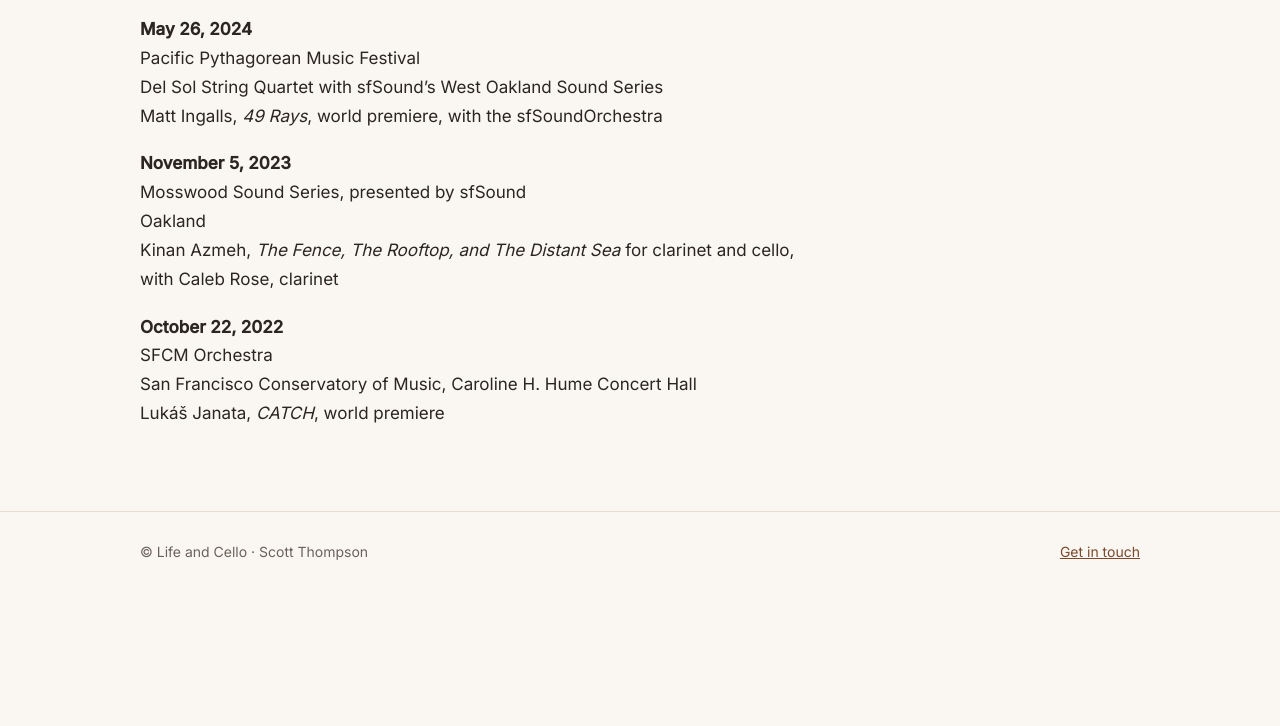
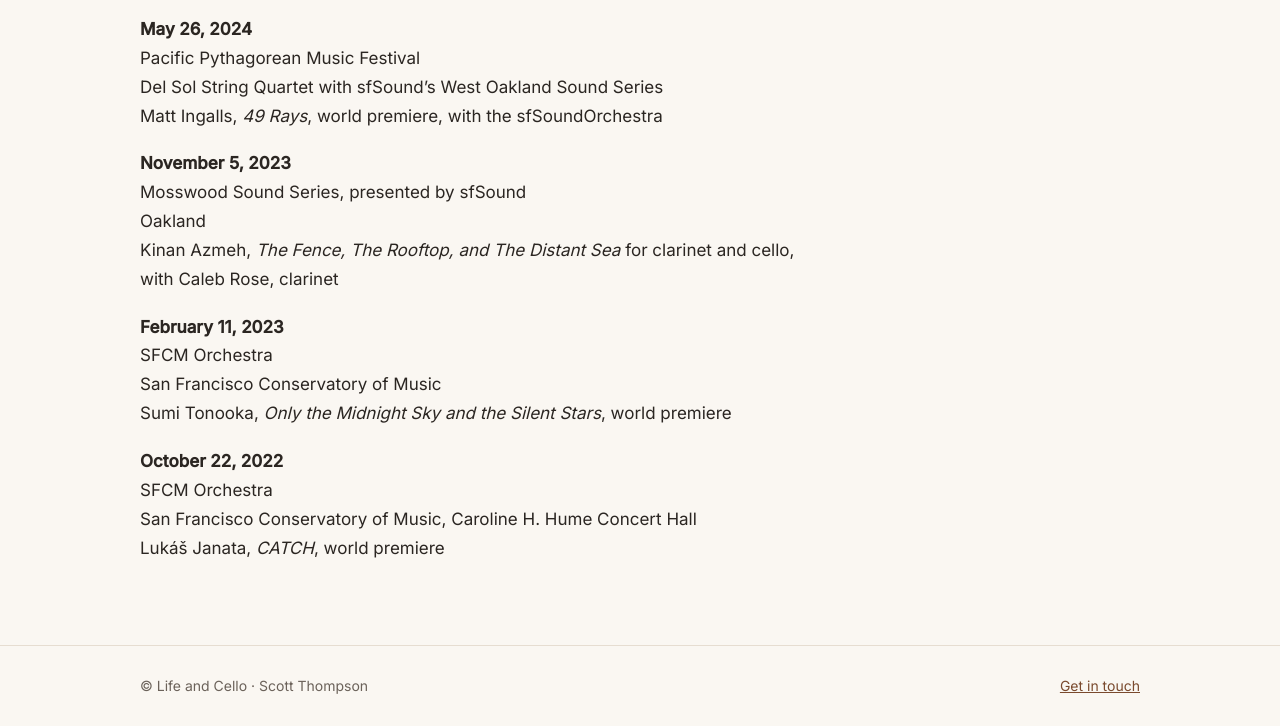
Before and after one commit to lurk1ndog/lifeandcello-site, a plain HTML site: page events/index.html in a window 1280 px wide. Shown: the part 1655-2381 px from the top of the page. Before the commit the page ends 2247 px from the top, so only its background shows below. Drawn offline with nearby package versions, Linux system fonts and the light colour scheme.

Commit message:
Events: add Tonooka world premiere, Feb 2023
Co-Authored-By: Claude Fable 5.2 <noreply@anthropic.com>
Claude-Session: https://claude.ai/code/session_01QTXCsZABiNKw83aDjevyoJ

```diff
--- a/events/index.html
+++ b/events/index.html
@@ -44,6 +44,10 @@ Matt Ingalls, <em>49 Rays</em>, world premiere, with the sfSoundOrchestra</p>
 Mosswood Sound Series, presented by sfSound<br>
 Oakland<br>
 Kinan Azmeh, <em>The Fence, The Rooftop, and The Distant Sea</em> for clarinet and cello, with Caleb Rose, clarinet</p>
+<p><strong>February 11, 2023</strong><br>
+SFCM Orchestra<br>
+San Francisco Conservatory of Music<br>
+Sumi Tonooka, <em>Only the Midnight Sky and the Silent Stars</em>, world premiere</p>
 <p><strong>October 22, 2022</strong><br>
 SFCM Orchestra<br>
 San Francisco Conservatory of Music, Caroline H. Hume Concert Hall<br>
```
